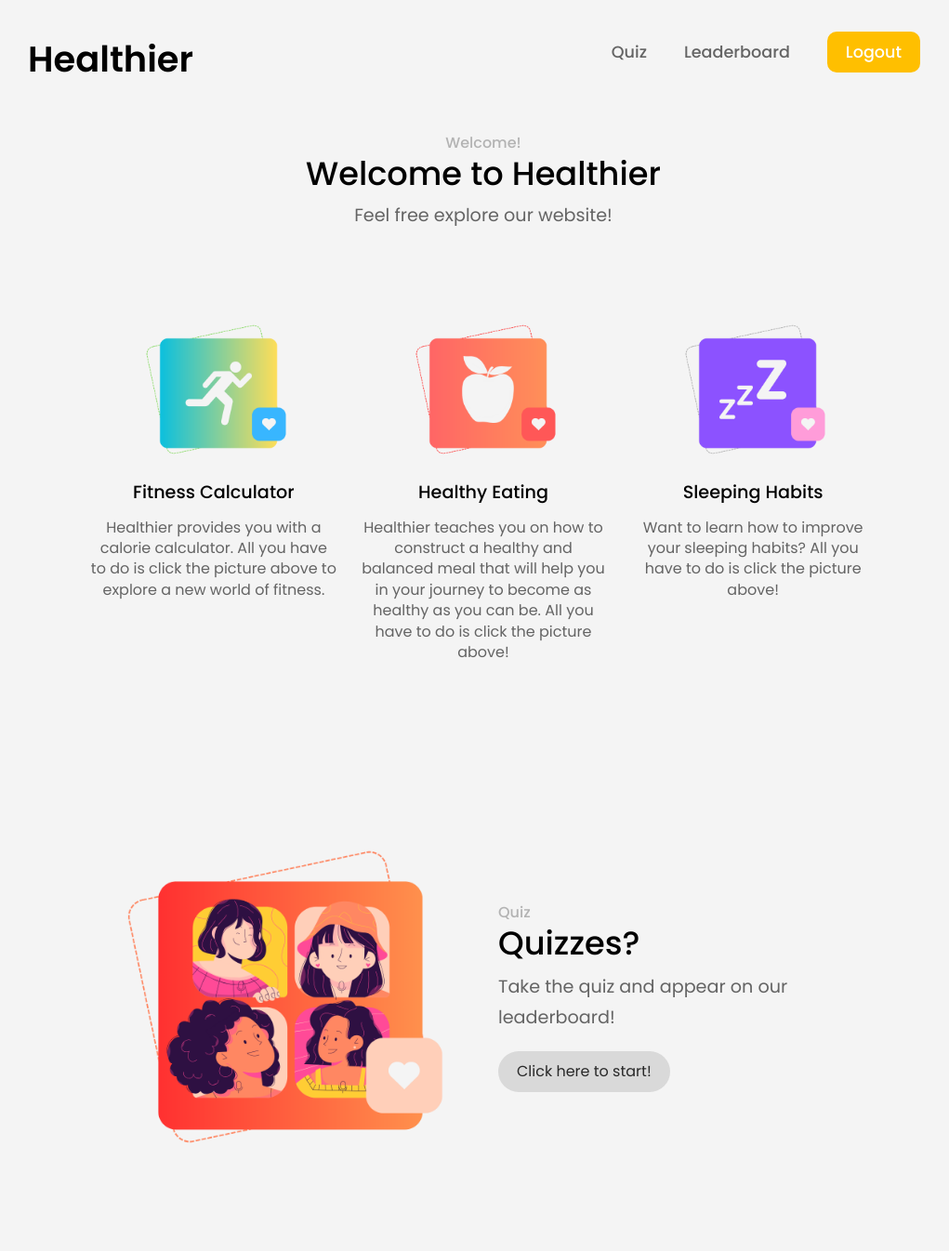
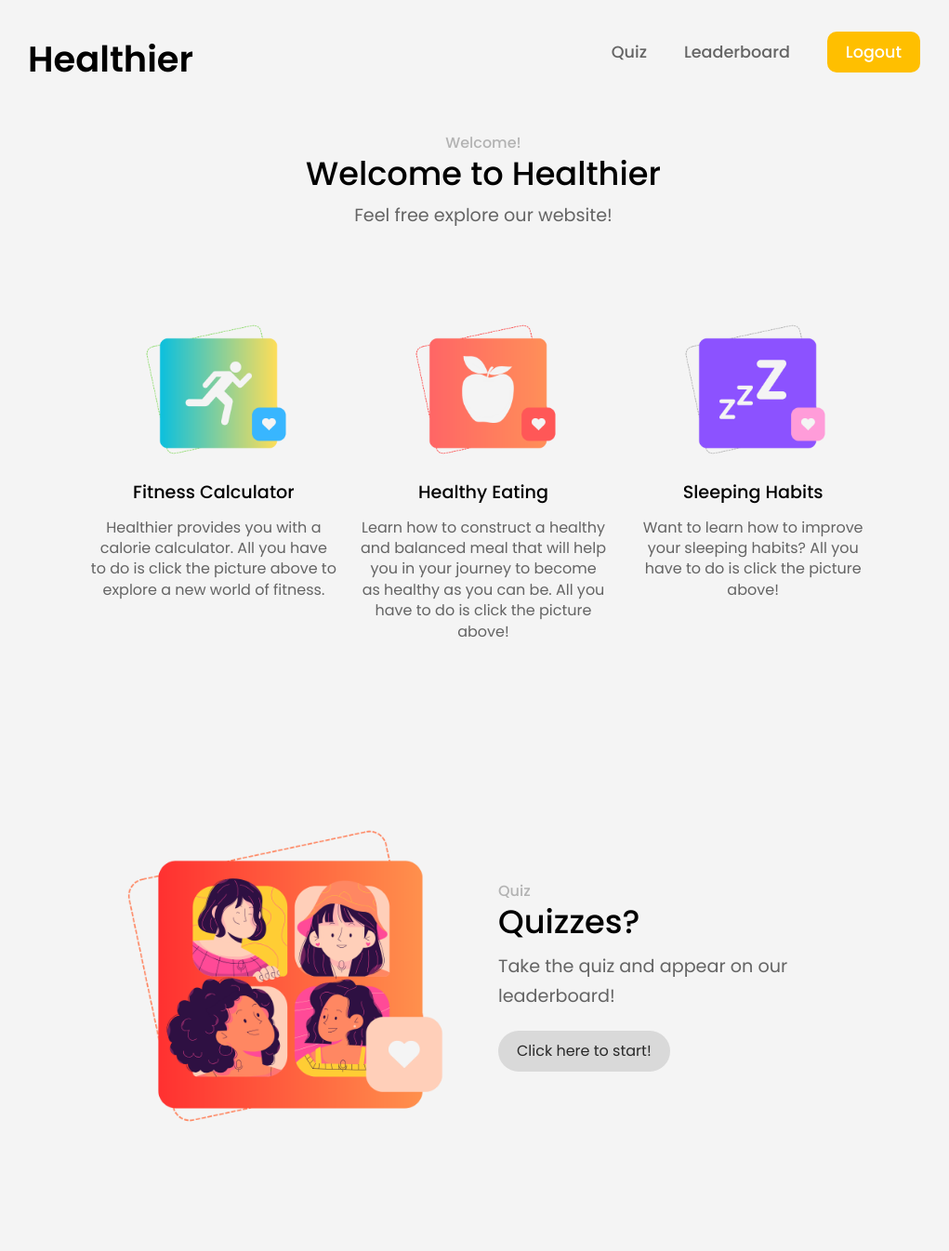
Before and after one commit to Tortley10/healthy-living, a Flask app: page /home in a window 1280 px wide. Shown: the whole page at 93% size, without its empty margins (120-1141 px from the left). After the commit the page ends 1207 px from the top, so only its background shows below. Run offline with Flask 2, Linux system fonts and the light colour scheme; some libraries are stand-ins or nearby versions.

Commit message:
Update home.html

```diff
--- a/healthyliving/templates/home.html
+++ b/healthyliving/templates/home.html
@@ -30,7 +30,7 @@
         <div class="box">
             <a href="https://www.youtube.com/watch?v=Gmh_xMMJ2Pw" target="_blank"><img src="{{ image_apple }}"></a>
             <a href="https://www.youtube.com/watch?v=Gmh_xMMJ2Pw" target="_blank"><h3 class="fw-bold">Healthy Eating</h3></a>
-            <p>Healthier teaches you on how to construct a healthy and balanced meal that will help you in your
+            <p>Learn how to construct a healthy and balanced meal that will help you in your
                 journey to become as healthy as you can be. All you have to do is click the picture above!</p>
         </div>
         <div class="box">
```
